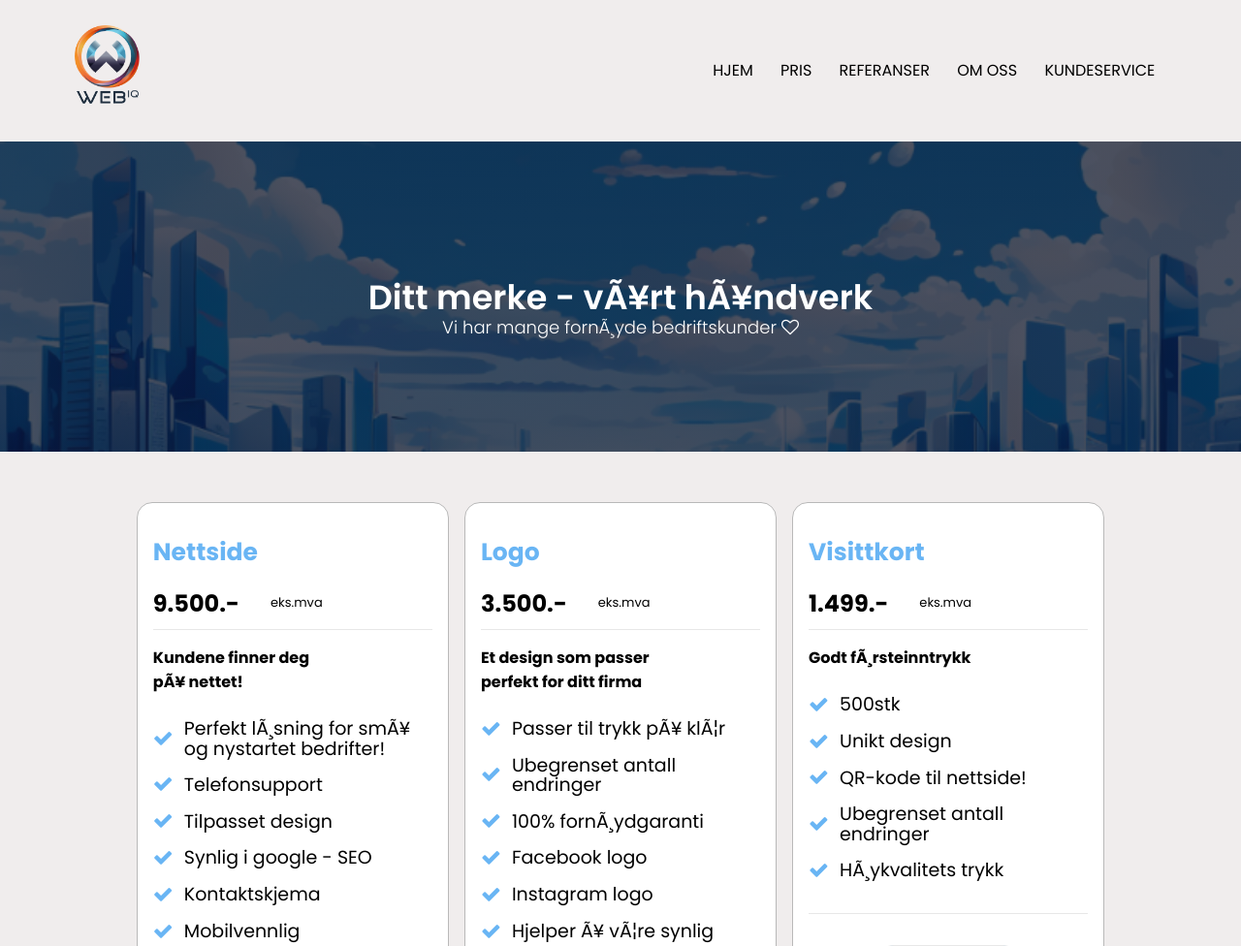
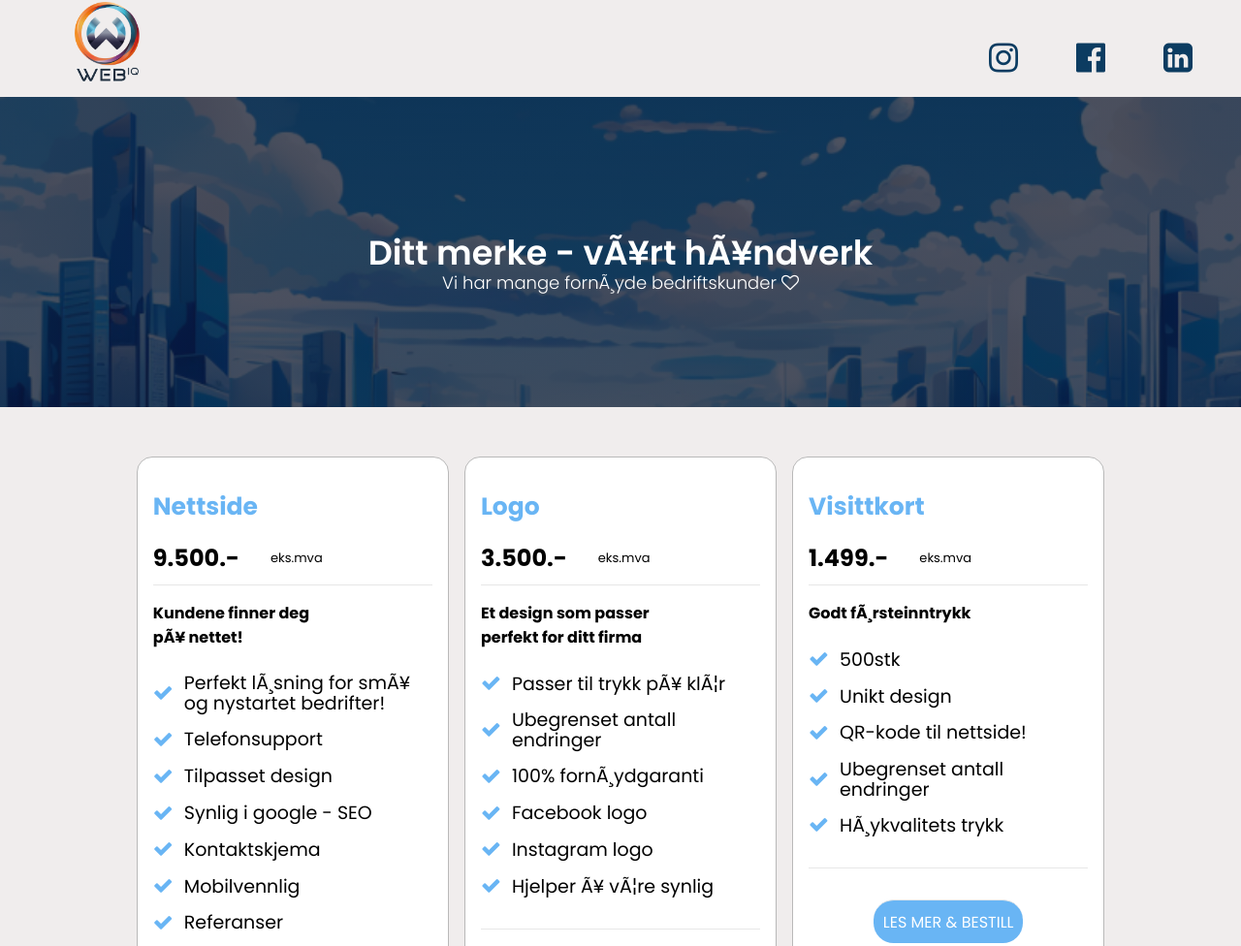
Before and after one commit to bakmeker/webiq-landing-page, a plain HTML site: page index.html in a window 1280 px wide. Shown: the top 976 px of the page at 97% size. Drawn offline with Linux system fonts and the light colour scheme.

Commit message:
Add files via upload

```diff
--- a/index.css
+++ b/index.css
@@ -305,7 +305,8 @@ h3 {
   overflow: hidden;
 }
 .campus-col img {
-  width: 100%;
+  width: 80%;
+  height: 80%;
   display: block;
 }
 
@@ -389,6 +390,10 @@ margin-top: 50px;
   .referanser {
     text-align: center;
   margin-top: 0px;
+  }
+  .campus-col img {
+    width: 100%;
+    display: block;
   }
 
 }
@@ -509,12 +514,11 @@ form button {
   width: 100%;
   text-align: center;
   padding: 30px 0;
-
+margin-top: 100px;
 }
 
 .footer h4 {
   margin-bottom: 5px;
-  margin-top: 150px;
   font-weight: 600;
 }
 .icons {
@@ -629,4 +633,44 @@ body {
     margin: auto;
   }
 
+
+
 }
+
+.header {
+  display: flex;
+  justify-content: space-between; /* Place the logo on the left and icons on the right */
+  align-items: center; /* Vertically center the content */
+  max-height: 100px;
+  /* Add padding or any other styles as needed */
+}
+
+.nav-links {
+  /* Add styling for the navigation links if needed */
+}
+
+.sosial {
+  display: flex;
+  justify-content: flex-end; /* Align the icons to the right */
+  align-items: flex-start; /* Align the icons to the top */
+
+  /* Styling for the icons and their container */
+}
+
+.sosial a {
+  text-decoration: none;
+  color: rgb(12, 60, 97);
+  margin: 10px;
+  display: inline-block;
+  margin-right: 50px;
+  margin-top: 30px;
+}
+
+.sosial i {
+  font-size: 35px;
+
+}
+
+.sosial a:hover {
+  color: #007bff;
+}
--- a/index.html
+++ b/index.html
@@ -17,18 +17,24 @@
       <nav>
         <a href="index.html"><img src="/images/mainlogo.png" id="mainlogo" /></a>
         <div class="nav-links" id="navLinks">
-          <i class="fa fa-times" id="exit"></i>
-          <ul>
-            <li><a href="">HJEM</a></li>
-            <li><a href="">PRIS</a></li>
-            <li><a href="">REFERANSER</a></li>
-            <li><a href="">OM OSS</a></li>
-            <li><a href="">KUNDESERVICE</a></li>
-          </ul>
+
         </div>
-        <i class="fa fa-bars" id="bar"></i>
       </nav>
+
+      <div class="sosial">
+
+        <a href="linkhere" target="_blank">
+          <i class="fa fa-instagram"></i>
+        </a>
+        <a href="linkhere" target="_blank">
+          <i class="fa fa-facebook-official"></i>
+        </a>
+        <a href="linkhere" target="_blank">
+          <i class="fa fa-linkedin-square"></i>
+        </a>
+
       </div>
+
     </section>
 
 
@@ -265,6 +271,7 @@
 
     </section>
 
+
     <!-------------CONTACT FORM------------------------------------------------------>
 
       <div class="container1">
@@ -283,6 +290,7 @@
     <!------------------Footer------------------------------->
 
     <section class="footer">
+
       <h4>Om oss</h4>
       <p>
         Vi er et dedikert team av kreative og dyktige designere og utviklere
```
